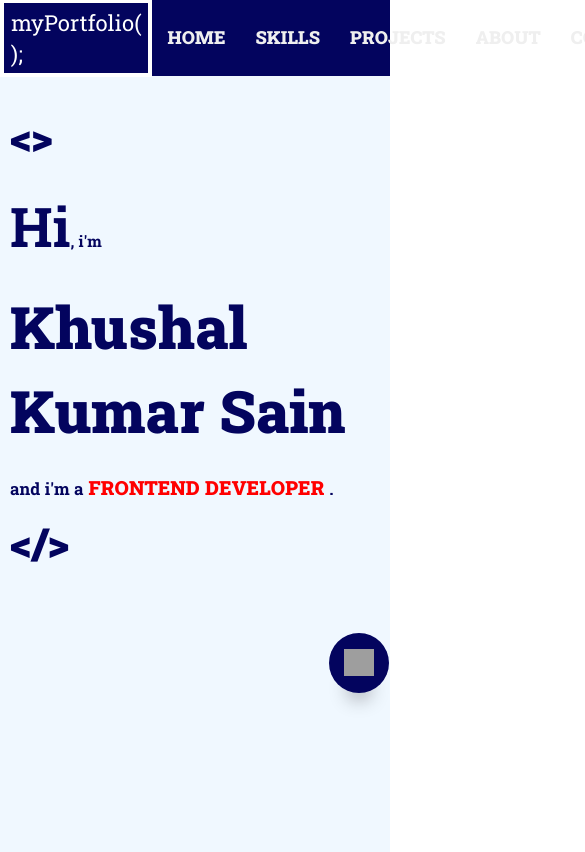
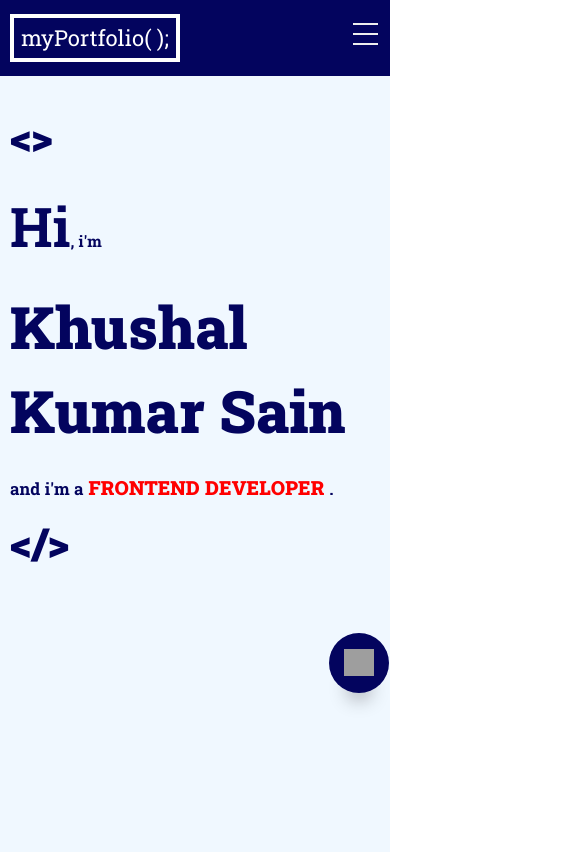
Before and after one commit to khushal-1704/portfolio, a Next.js app: page / in a window 390 px wide. Shown: the top 852 px of the page, 585 px wide, since content can reach past the window. Built offline with nearby package versions, Linux system fonts and the light colour scheme; grey boxes are pictures that could not be loaded; a web font is replaced by a local one.

Commit message:
new commit, image of an old one

```diff
--- a/styles/Nav.module.css
+++ b/styles/Nav.module.css
@@ -52,34 +52,34 @@
 }
 
 @media screen and (max-width: 600px) {
-  .navBar {
+  .nav {
     display: flex;
     justify-content: space-between;
     padding-left: 10px;
   }
-  .navbar > .navBtn {
+  .nav > .navBtn {
     display: inline-block;
     /* position: absolute; */
     right: 0px;
     top: 12px;
   }
-  .navbar > .navBtn > label {
+  .nav > .navBtn > label {
     display: inline-block;
     width: 50px;
     height: 50px;
     padding: 13px;
   }
-  .navbar > .navBtn > label:hover,
-  .navbar #navCheck:checked ~ .navBtn > label {
+  .nav > .navBtn > label:hover,
+  .nav #navCheck:checked ~ .navBtn > label {
     background-color: rgba(0, 0, 0, 0.3);
   }
-  .navbar > .navBtn > label > span {
+  .nav > .navBtn > label > span {
     display: block;
     width: 25px;
     height: 10px;
     border-top: 2px solid #eee;
   }
-  .navbar > .navLinks {
+  .nav > .navLinks {
     position: absolute;
     display: block;
     width: 100%;
@@ -95,22 +95,22 @@
     top: 50px;
     left: 0px;
   }
-  .navbar > .navLinks > a {
+  .nav > .navLinks > a {
     display: block;
     width: 100%;
     color: #fff;
     font-size: 5vw;
   }
-  .navbar > #navCheck:not(:checked) ~ .navLinks {
+  .nav > #navCheck:not(:checked) ~ .navLinks {
     height: 0px;
   }
-  .navbar > #navCheck:checked ~ .navLinks {
+  .nav > #navCheck:checked ~ .navLinks {
     height: calc(100vh - 50px);
     overflow-y: auto;
   }
 }
 
-.navbar {
+.navBar {
   /* background-color: #b1cfbb; */
   background-color: #03045e;
   /* position: fixed; */
@@ -157,7 +157,7 @@
 }
 
 @media screen and (max-width: 750px) {
-  .navbar {
+  .navBar {
     /* justify-content: flex-end; */
     padding: 20px 15px;
     height: 50vh;
```
Also changed, not shown: 2 other files (tests, documents, lock files or other folders).
